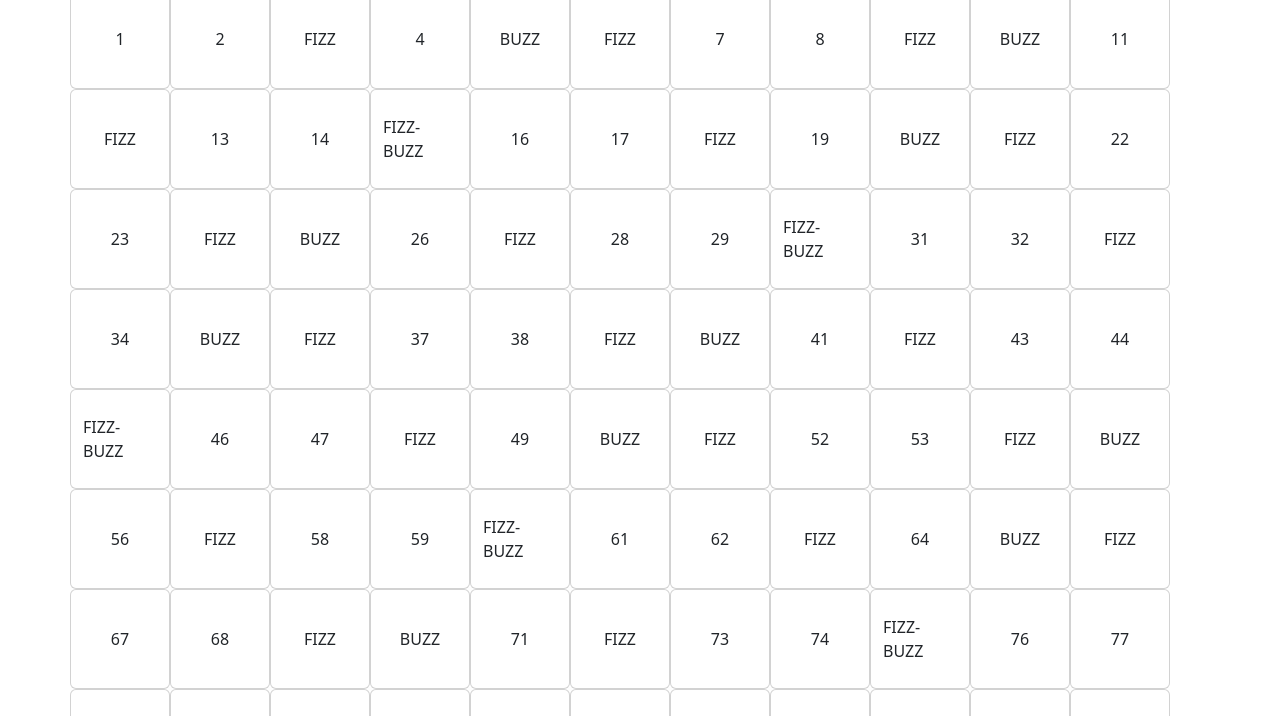
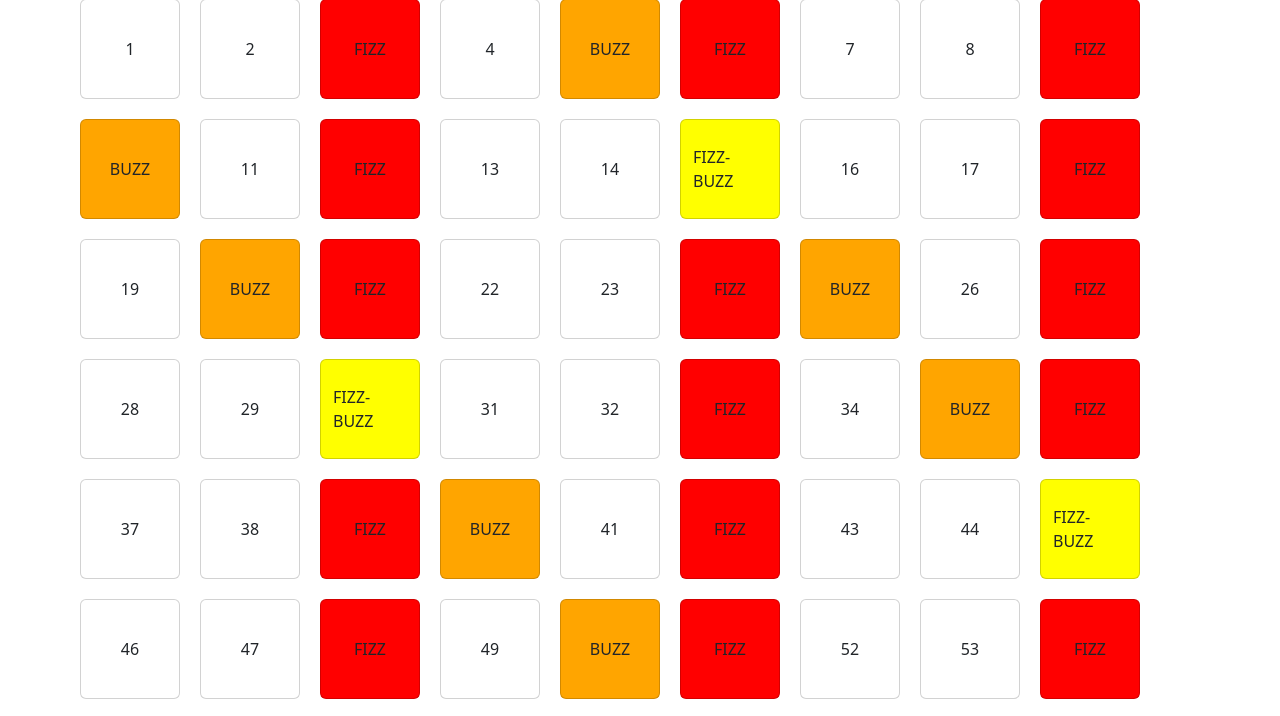
Before and after one commit to tpaglia493/js-fizzbuzz, a plain HTML site: page index.html in a window 1280 px wide. Shown: the part 67-783 px from the top of the page. Drawn offline with nearby package versions, Linux system fonts and the light colour scheme.

Commit message:
added some style

```diff
--- /dev/null
+++ b/css/style.css
@@ -0,0 +1,9 @@
+.card{height: 100px;
+width:100px;
+margin: 10px;}
+
+.bg-fizz{background-color: red;}
+
+.bg-buzz{background-color: orange;}
+
+.bg-fizz-buzz{background-color: yellow;}
--- a/index.html
+++ b/index.html
@@ -7,7 +7,7 @@
     <meta name="viewport" content="width=device-width, initial-scale=1.0">
     <link href="https://cdn.jsdelivr.net/npm/bootstrap@5.3.0-alpha2/dist/css/bootstrap.min.css" rel="stylesheet"
         integrity="sha384-aFq/bzH65dt+w6FI2ooMVUpc+21e0SRygnTpmBvdBgSdnuTN7QbdgL+OapgHtvPp" crossorigin="anonymous">
-
+<link rel="stylesheet" href="./css/style.css">
     <title>Document</title>
 </head>
 
@@ -21,7 +21,7 @@
             <h1 class="text-center">FIZZ-BUZZ!</h1>
 
             <!--BOX TO BE REPEATED WITH JAVASCRIPT (main.js)
-            <div class="col-1 card" style="height:100px; width:100px">
+            <div class="col-1 card"">
                 <p class="m-auto">start</p>
             </div>-->
         </div>
--- a/js/main.js
+++ b/js/main.js
@@ -10,14 +10,14 @@ for (let i = 1; i <= 100; i++) {
             //"FIZZ-BUZZ"
             //HTML MODIFIER
             document.getElementById("container-of-boxes").innerHTML += `
-            <div class="col-1 card" style="height:100px; width:100px">
+            <div class="col-1 card bg-fizz-buzz" >
                 <p class="m-auto">FIZZ-BUZZ</p>
             </div>`
         } else {
             //"FIZZ"
             //HTML MODIFIER
             document.getElementById("container-of-boxes").innerHTML += `
-            <div class="col-1 card" style="height:100px; width:100px">
+            <div class="col-1 card bg-fizz" >
                 <p class="m-auto">FIZZ</p>
             </div>`
 
@@ -27,16 +27,14 @@ for (let i = 1; i <= 100; i++) {
         //"BUZZ"
         //HTML MODIFIER
         document.getElementById("container-of-boxes").innerHTML += `
-    <div class="col-1 card" style="height:100px; width:100px">
+    <div class="col-1 card bg-buzz" >
         <p class="m-auto">BUZZ</p>
     </div>`
-    }else{
-
-//TO FIX : IT MUST NOT PRINT ì WHEN FIZZ, BUZZ OR FIZZBUZZ
-
-    //HTML MODIFIER
-    document.getElementById("container-of-boxes").innerHTML += `
-    <div class="col-1 card" style="height:100px; width:100px">
+    } else {
+        //JUST A NUMBER
+        //HTML MODIFIER
+        document.getElementById("container-of-boxes").innerHTML += `
+    <div class="col-1 card" >
         <p class="m-auto">${i}</p>
     </div>`}
 }
```
Also changed, not shown: 1 other file.
